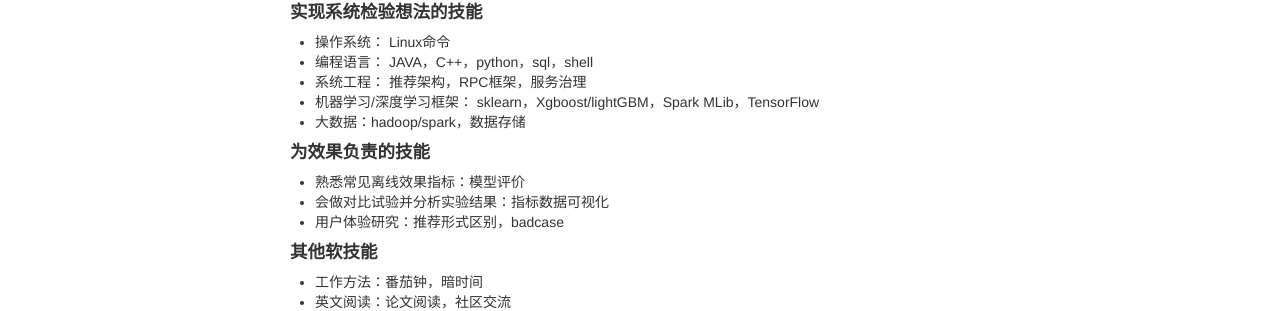
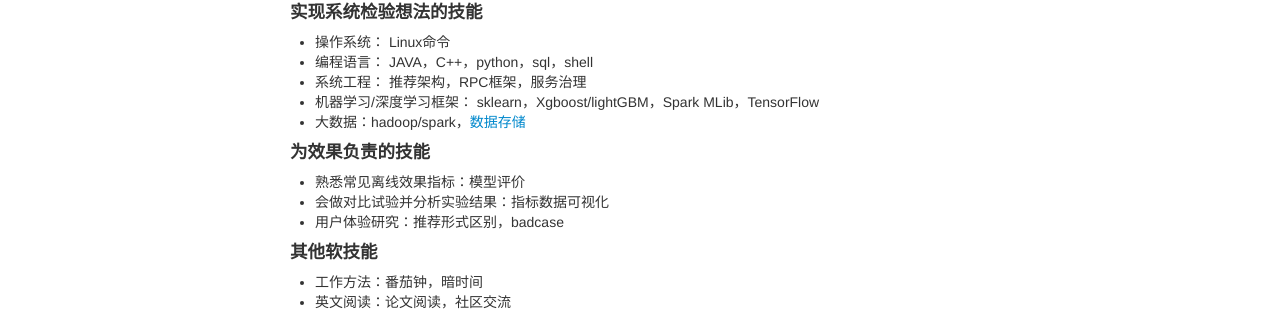
Before and after one commit to sfgcs/sfgcs.github.io, a Jekyll site: the page built from index.md, in a window 1280 px wide. Shown: the part 450-761 px from the top of the page. Built offline with Jekyll 4.4.1, drawn with Linux system fonts in a browser that asks for light colours; part of the change alters nothing that is shown.

```diff
--- a/index.md
+++ b/index.md
@@ -29,7 +29,7 @@ description: 如何成为一名推荐算法工程师详细补充版
 - 编程语言： JAVA，C++，python，sql，shell
 - 系统工程： 推荐架构，RPC框架，服务治理
 - 机器学习/深度学习框架： sklearn，Xgboost/lightGBM，Spark MLib，TensorFlow
-- 大数据：hadoop/spark，数据存储
+- 大数据：hadoop/spark，[数据存储](/pages/data_store.html)
 
 #### 为效果负责的技能
 - 熟悉常见离线效果指标：模型评价
```
